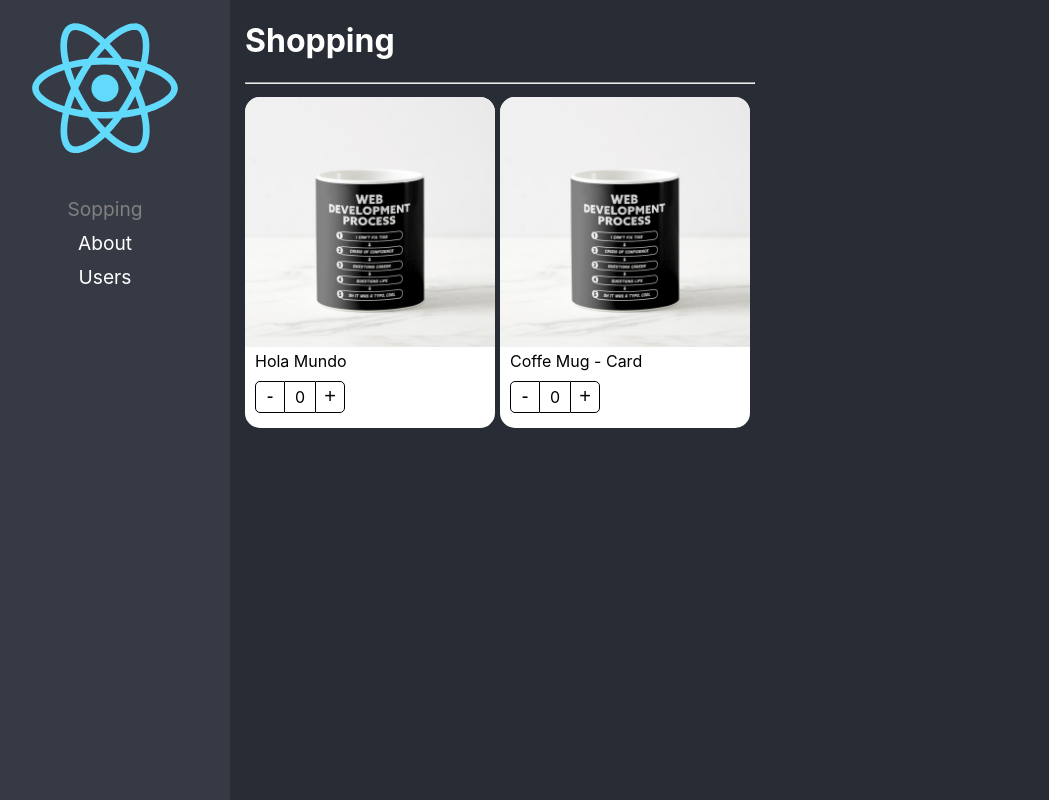
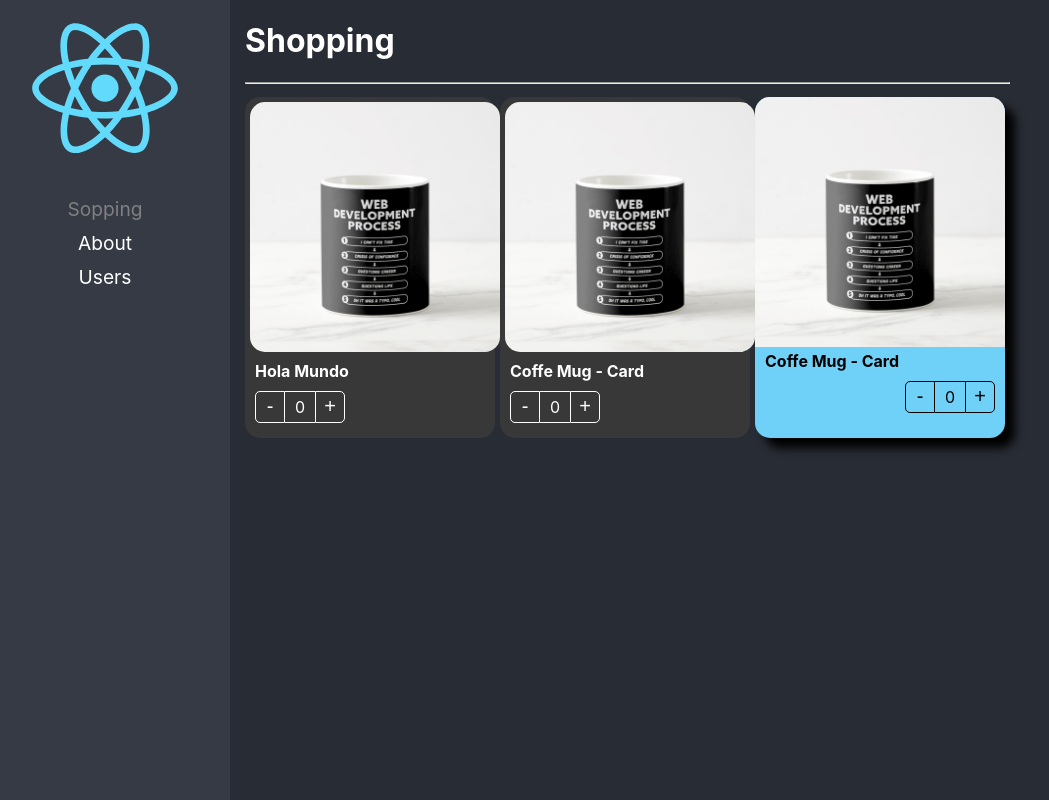
Before and after one commit to JuliioAlbert/React-Pro, a React (Vite) app: page / in a window 1280 px wide. Shown: the whole page, without its empty margins (20-1069 px from the left). Built offline with nearby package versions, Linux system fonts and the light colour scheme.

Commit message:
component exted styles

```diff
--- a/src/02-component-patterns/components/ProductButtons.tsx
+++ b/src/02-component-patterns/components/ProductButtons.tsx
@@ -2,11 +2,16 @@
 import { ProductContext } from "./ProductCard";
 import styles from "../styles/styles.module.css";
 
-export const ProductButton = () => {
+export interface Props {
+  className?: string;
+  style?: React.CSSProperties;
+}
+
+export const ProductButton = ({ className, style }: Props) => {
   const { counter, increaseBy } = useContext(ProductContext);
 
   return (
-    <div className={styles.buttonsContainer}>
+    <div className={`${styles.buttonsContainer} ${className}`} style={style}>
       <button className={styles.buttonMinus} onClick={() => increaseBy(-1)}>
         -
       </button>
--- a/src/02-component-patterns/components/ProductCard.tsx
+++ b/src/02-component-patterns/components/ProductCard.tsx
@@ -3,15 +3,19 @@
 import { useProduct } from "../hooks/useProduct";
 import { createContext } from "react";
 
-import {
-  ProductCardProps,
-  ProductContextProps,
-} from "../interfaces/interfaces";
+import { Product, ProductContextProps } from "../interfaces/interfaces";
 
 export const ProductContext = createContext({} as ProductContextProps);
 const { Provider } = ProductContext;
 
-export const ProductCard = ({ product, children }: ProductCardProps) => {
+export interface Props {
+  product: Product;
+  children?: React.ReactElement | React.ReactElement[];
+  className?: string;
+  style?: React.CSSProperties;
+}
+
+export const ProductCard = ({ product, children, className, style }: Props) => {
   const { counter, increaseBy } = useProduct();
 
   return (
@@ -22,7 +26,7 @@
         increaseBy,
       }}
     >
-      <div className={styles.productCard}>
+      <div className={`${styles.productCard} ${className}`} style={style}>
         {children}
         {/* <ProductImage img={coffe} />
       <ProductTitle title={product.title} />
--- a/src/02-component-patterns/components/ProductImage.tsx
+++ b/src/02-component-patterns/components/ProductImage.tsx
@@ -3,7 +3,13 @@
 import noImage from "../assets/no-image.jpg";
 import styles from "../styles/styles.module.css";
 
-export const ProductImage = ({ img = "" }) => {
+export interface Props {
+  img?: string;
+  className?: string;
+  style?: React.CSSProperties;
+}
+
+export const ProductImage = ({ img = "", className, style }: Props) => {
   const { product } = useContext(ProductContext);
   let imgToShow: string;
 
@@ -15,6 +21,11 @@
     imgToShow = noImage;
   }
   return (
-    <img className={styles.productImg} src={imgToShow} alt="Product image" />
+    <img
+      className={`${styles.productImg} ${className}`}
+      src={imgToShow}
+      alt="Product image"
+      style={style}
+    />
   );
 };
--- a/src/02-component-patterns/components/ProductTitle.tsx
+++ b/src/02-component-patterns/components/ProductTitle.tsx
@@ -2,11 +2,18 @@
 import { ProductContext } from "./ProductCard";
 import styles from "../styles/styles.module.css";
 
-export const ProductTitle = ({ title }: { title?: string }) => {
+export interface Props {
+  className?: string;
+  title?: string;
+  activeClass?: string;
+  style?: React.CSSProperties;
+}
+
+export const ProductTitle = ({ title, className, style }: Props) => {
   const { product } = useContext(ProductContext);
 
   return (
-    <span className={styles.productDescription}>
+    <span className={`${styles.productDescription} ${className}`} style={style}>
       {title ? title : product.title}
     </span>
   );
--- a/src/02-component-patterns/pages/ShoppingPage.tsx
+++ b/src/02-component-patterns/pages/ShoppingPage.tsx
@@ -4,6 +4,8 @@
   ProductImage,
   ProductTitle,
 } from "../components";
+
+import "../styles/custom-styles.css";
 
 const product = {
   id: "1",
@@ -17,16 +19,42 @@
       <h1>Shopping</h1>
       <hr />
       <div style={{ display: "flex", flexDirection: "row", flexWrap: "wrap" }}>
-        <ProductCard product={product}>
-          <ProductCard.Image />
-          <ProductCard.Title title="Hola Mundo " />
-          <ProductCard.Buttons />
+        <ProductCard className="bg-dark text-white" product={product}>
+          <ProductCard.Image className="custom-image" />
+          <ProductCard.Title
+            title="Hola Mundo "
+            className="text-white text-bold"
+            activeClass="active"
+          />
+          <ProductCard.Buttons className="custom-buttons" />
         </ProductCard>
 
-        <ProductCard product={product}>
+        <ProductCard product={product} className="bg-dark text-white">
+          <ProductImage className="custom-image" />
+          <ProductTitle className="text-white text-bold" activeClass="active" />
+          <ProductButton className="custom-buttons" />
+        </ProductCard>
+
+        <ProductCard
+          product={product}
+          style={{
+            backgroundColor: "#70D1F8",
+            boxShadow: "10px 10px 10px rgba(0,0,0,2)",
+          }}
+        >
           <ProductImage />
-          <ProductTitle />
-          <ProductButton />
+          <ProductTitle
+            style={{
+              fontWeight: "bold",
+              textAlign: "center",
+            }}
+          />
+          <ProductButton
+            style={{
+              display: "flex",
+              justifyContent: "end",
+            }}
+          />
         </ProductCard>
       </div>
     </div>
--- /dev/null
+++ b/src/02-component-patterns/styles/custom-styles.css
@@ -0,0 +1,23 @@
+.bg-dark {
+  background-color: rgb(56, 56, 56);
+}
+
+.text-white {
+  color: white;
+}
+
+.text-bold {
+  font-weight: bold;
+}
+
+.custom-image {
+  border-radius: 20px;
+  padding: 5px;
+  width: calc(100% -20);
+}
+
+.custom-buttons button,
+.custom-buttons div {
+  color: white;
+  border-color: white;
+}
```
Also changed, not shown: src/02-component-patterns/interfaces/interfaces.ts (+8 -7 lines).
